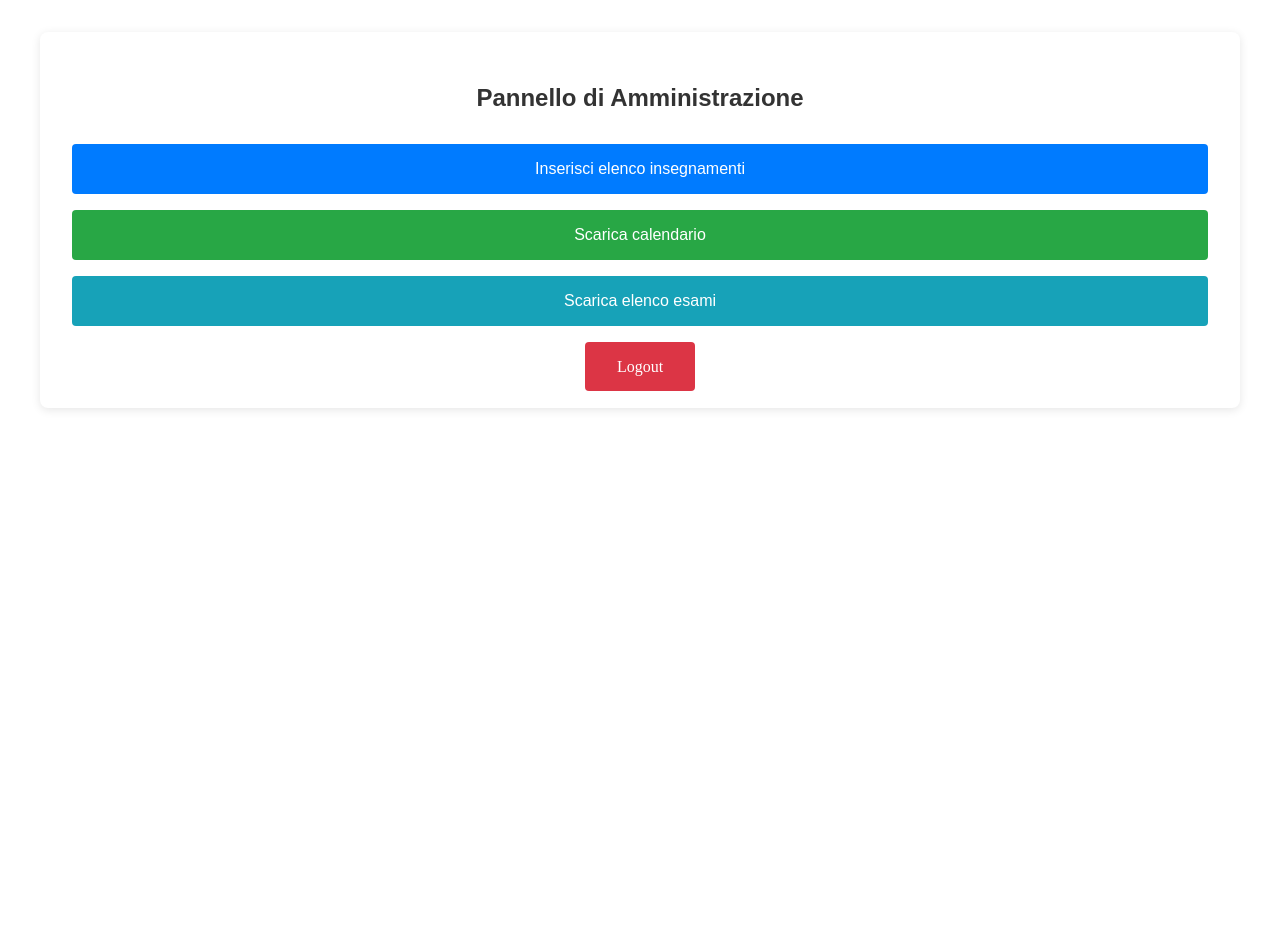
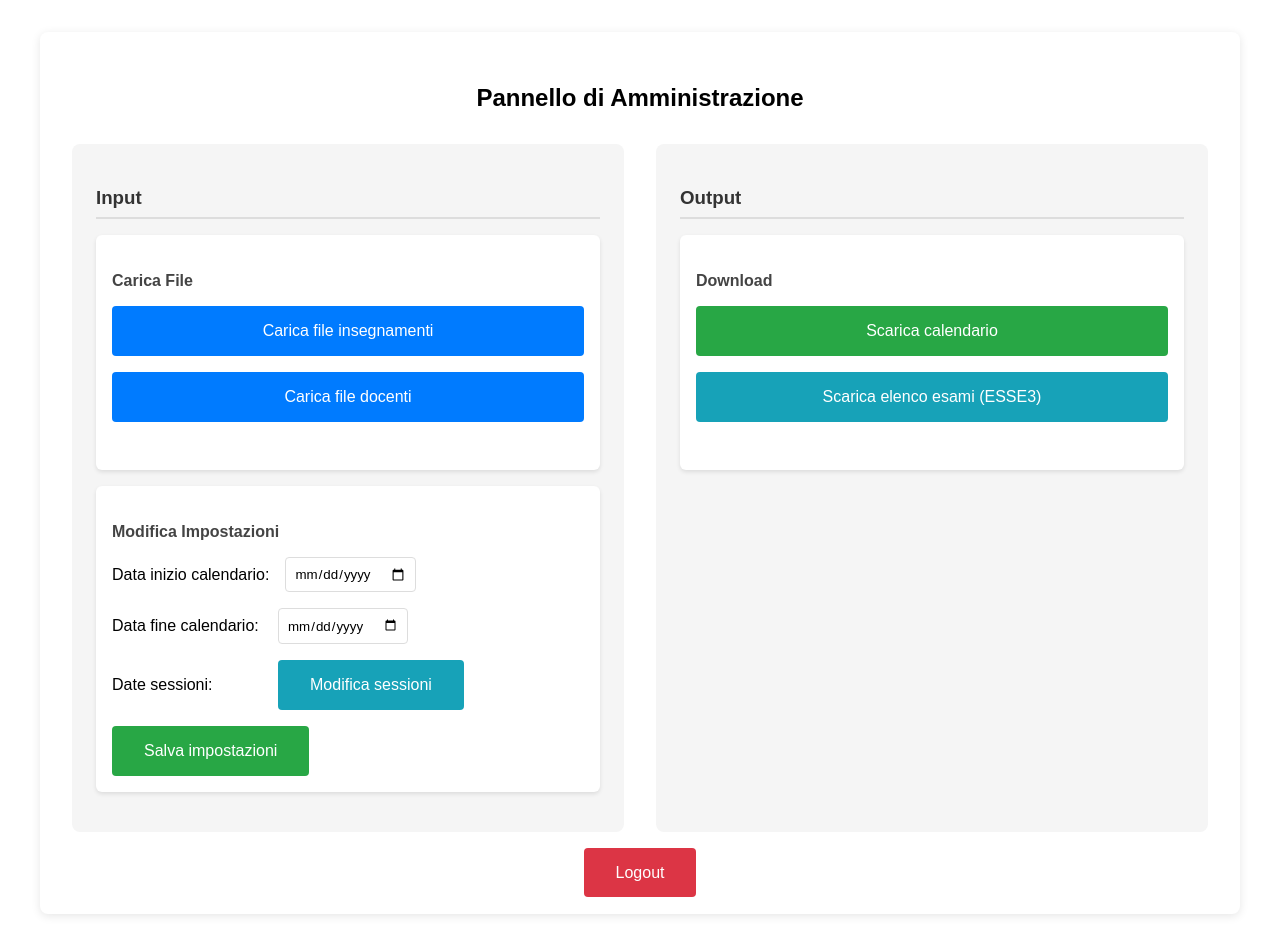
Before and after one commit to Giasko0/Progetto-OPLA, a Python web app: template flask/templates/pannello-issa/dashboard.html in a window 1280 px wide. Before the commit the page ends 410 px from the top, so only its background shows below. Run offline with Jinja, Linux system fonts and the light colour scheme; the template is opened without the code that fills it, so the values that code supplies are empty.

Commit message:
Aggiunto ufficio docente, aggiunti pulsanti in OH-ISSA

```diff
--- a/flask/static/style/admin.css
+++ b/flask/static/style/admin.css
@@ -1,7 +1,11 @@
+* {
+    font-family: Arial, Helvetica, sans-serif;
+}
+
 .admin-container {
-    max-width: 1200px;
+    max-width: 100%;
     margin: 2rem auto;
-    padding: 0 1rem;
+    padding: 0 2rem;
 }
 
 .admin-panel {
@@ -12,9 +16,8 @@
 }
 
 .admin-title {
-    font-family: Arial, Helvetica, sans-serif;
+    width: 100%;
     text-align: center;
-    color: #333;
     margin-bottom: 2rem;
 }
 
@@ -64,3 +67,74 @@
     text-align: center;
     margin-top: 2rem;
 }
+
+/* Contenitore principale delle sezioni */
+.sections-container {
+    display: flex;
+    gap: 2rem;
+    justify-content: space-between;
+}
+
+/* Modifiche alla sezione per il layout orizzontale */
+.section {
+    flex: 1;
+    margin-bottom: 0;
+    padding: 1.5rem;
+    background: #f5f5f5;
+    border-radius: 8px;
+    min-width: 400px;
+}
+
+.section-title {
+    color: #333;
+    margin-bottom: 1rem;
+    padding-bottom: 0.5rem;
+    border-bottom: 2px solid #ddd;
+}
+
+.subsection {
+    margin: 1rem 0;
+    padding: 1rem;
+    background: white;
+    border-radius: 6px;
+    box-shadow: 0 2px 4px rgba(0,0,0,0.1);
+}
+
+.subsection h4 {
+    color: #444;
+    margin-bottom: 1rem;
+}
+
+.settings-group {
+    display: flex;
+    flex-direction: column;
+    gap: 1rem;
+    margin-bottom: 1rem;
+}
+
+.setting-item {
+    display: flex;
+    align-items: center;
+    gap: 1rem;
+}
+
+.setting-item label {
+    min-width: 150px;
+    font-weight: 500;
+}
+
+.setting-item input {
+    padding: 0.5rem;
+    border: 1px solid #ddd;
+    border-radius: 4px;
+}
+
+@media (max-width: 968px) {
+    .sections-container {
+        flex-direction: column;
+    }
+
+    .section {
+        min-width: 100%;
+    }
+}
--- a/flask/templates/formAule.html
+++ b/flask/templates/formAule.html
@@ -19,6 +19,7 @@
         <label for="aula">Aula</label>
         <select id="aula" name="aula" required>
           <option value="" disabled selected hidden>Scegli l'aula</option>
+          <option value="">Ufficio docente</option>
           <option value="A0">A0</option>
           <option value="A2">A2</option>
           <option value="A3">A3</option>
--- a/flask/templates/pannello-issa/dashboard.html
+++ b/flask/templates/pannello-issa/dashboard.html
@@ -8,11 +8,59 @@
     <div class="admin-container">
         <div class="admin-panel">
             <h2 class="admin-title">Pannello di Amministrazione</h2>
-            <div class="button-group">
-                <button class="admin-button primary">Inserisci elenco insegnamenti</button>
-                <button class="admin-button success">Scarica calendario</button>
-                <button id="downloadCsv" class="admin-button info">Scarica elenco esami</button>
+
+            <div class="sections-container">
+                <!-- Sezione Input -->
+                <div class="section">
+                    <h3 class="section-title">Input</h3>
+
+                    <!-- Sottosezione Carica File -->
+                    <div class="subsection">
+                        <h4>Carica File</h4>
+                        <div class="button-group">
+                            <button class="admin-button primary" id="uploadTeachings">Carica file insegnamenti</button>
+                            <button class="admin-button primary" id="uploadTeachers">Carica file docenti</button>
+                        </div>
+                    </div>
+
+                    <!-- Sottosezione Modifica Impostazioni -->
+                    <div class="subsection">
+                        <h4>Modifica Impostazioni</h4>
+                        <form id="settingsForm">
+                            <div class="settings-group">
+                                <div class="setting-item">
+                                    <label>Data inizio calendario:</label>
+                                    <input type="date" name="calendarStart">
+                                </div>
+                                <div class="setting-item">
+                                    <label>Data fine calendario:</label>
+                                    <input type="date" name="calendarEnd">
+                                </div>
+                                <div class="setting-item">
+                                    <label>Date sessioni:</label>
+                                    <button class="admin-button info" id="editSessions">Modifica sessioni</button>
+                                </div>
+                            </div>
+                            <button type="submit" class="admin-button success">Salva impostazioni</button>
+                        </form>
+                    </div>
+                </div>
+
+                <!-- Sezione Output -->
+                <div class="section">
+                    <h3 class="section-title">Output</h3>
+
+                    <!-- Sottosezione Download -->
+                    <div class="subsection">
+                        <h4>Download</h4>
+                        <div class="button-group">
+                            <button class="admin-button success" id="downloadCalendar">Scarica calendario</button>
+                            <button class="admin-button info" id="downloadCsv">Scarica elenco esami (ESSE3)</button>
+                        </div>
+                    </div>
+                </div>
             </div>
+
             <div class="logout-section">
                 <a href="/flask/admin/logout" class="admin-button danger">Logout</a>
             </div>
@@ -23,6 +71,28 @@
         document.getElementById('downloadCsv').addEventListener('click', function() {
             window.location.href = '/flask/admin/downloadCsv';
         });
+
+        document.getElementById('downloadCalendar').addEventListener('click', function() {
+            window.location.href = '/flask/admin/downloadCalendar';
+        });
+
+        // Altri event listener per le nuove funzionalità
+        document.getElementById('uploadTeachings').addEventListener('click', function() {
+            // Implementare la logica per il caricamento del file insegnamenti
+        });
+
+        document.getElementById('uploadTeachers').addEventListener('click', function() {
+            // Implementare la logica per il caricamento del file docenti
+        });
+
+        document.getElementById('editSessions').addEventListener('click', function() {
+            // Implementare la logica per la modifica delle sessioni
+        });
+
+        document.getElementById('settingsForm').addEventListener('submit', function(e) {
+            e.preventDefault();
+            // Implementare la logica per il salvataggio delle impostazioni
+        });
     </script>
 </body>
 </html>
```
